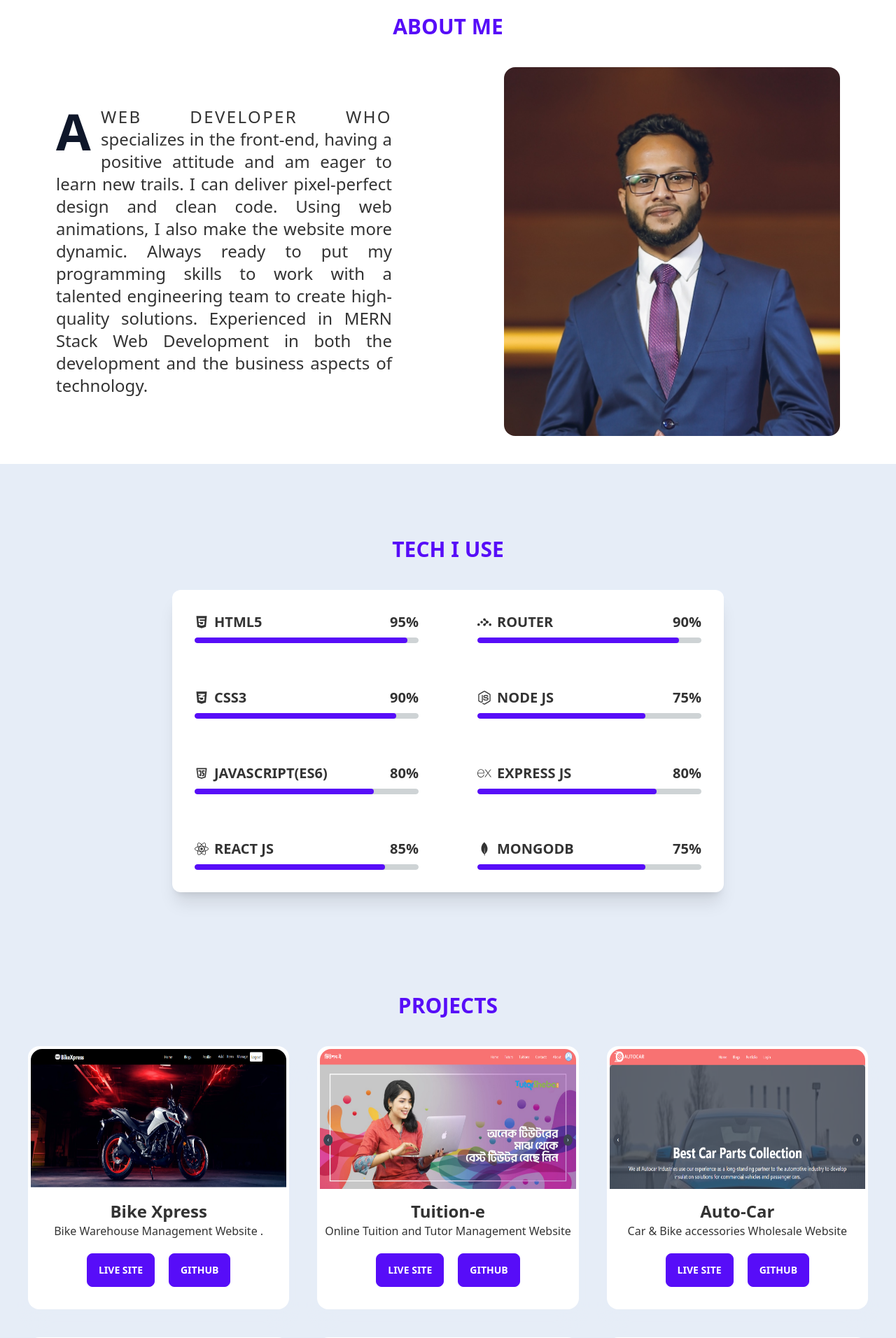
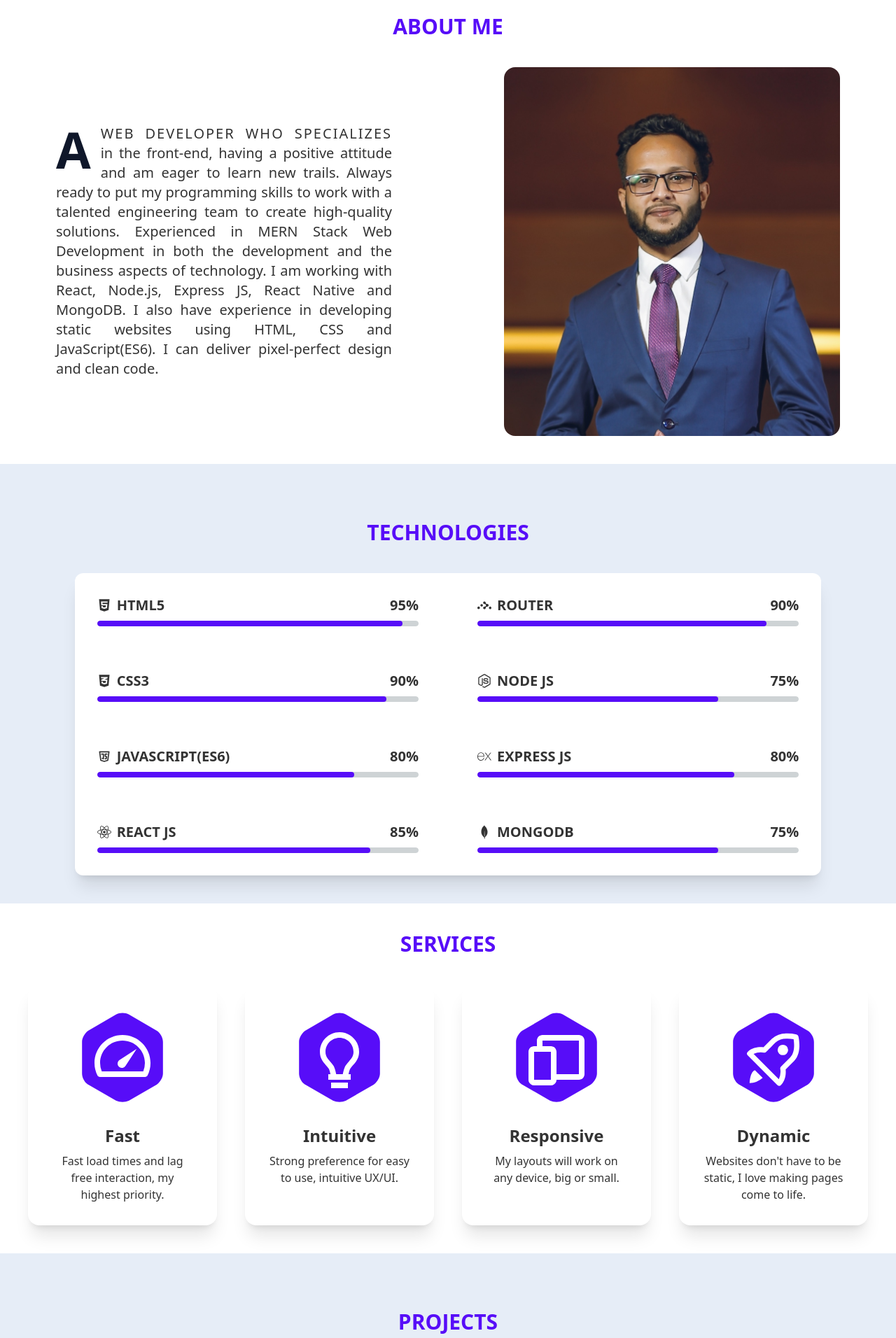
Before and after one commit to nafeescse/mern-portfolio, a React (Create React App) app: page / in a window 1280 px wide. Shown: the part 740-2652 px from the top of the page at 70% size. Built offline with nearby package versions, Linux system fonts and the light colour scheme.

Commit message:
almost done

```diff
--- a/package.json
+++ b/package.json
@@ -46,6 +46,7 @@
     ]
   },
   "devDependencies": {
+    "@iconify/react": "^3.2.2",
     "autoprefixer": "^10.4.7",
     "postcss": "^8.4.14",
     "tailwindcss": "^3.0.24"
--- a/src/components/About.js
+++ b/src/components/About.js
@@ -9,10 +9,10 @@ const About = () => {
             <p className='text-center text-3xl text-primary font-bold uppercase mt-10'>About Me</p>
             <div className='flex flex-col lg:flex-row my-10 items-center'>
                 <div className='w-5/6 lg:w-1/2 mx-auto order-2 lg:order-1'>
-                    <p className='lg:w-3/4 text-2xl m-auto text-justify py-5 first-line:uppercase first-line:tracking-widest
+                    <p className='lg:w-3/4 text-xl m-auto text-justify py-5 first-line:uppercase first-line:tracking-widest
   first-letter:text-7xl first-letter:font-bold first-letter:text-slate-900
   first-letter:mr-3 first-letter:float-left'>
-                        A web developer who specializes in the front-end, having a positive attitude and am eager to learn new trails. I can deliver pixel-perfect design and clean code. Using web animations, I also make the website more dynamic. Always ready to put my programming skills to work with a talented engineering team to create high-quality solutions. Experienced in MERN Stack Web Development in both the development and the business aspects of technology.
+                        A web developer who specializes in the front-end, having a positive attitude and am eager to learn new trails. Always ready to put my programming skills to work with a talented engineering team to create high-quality solutions. Experienced in MERN Stack Web Development in both the development and the business aspects of technology. I am working with React, Node.js, Express JS, React Native and MongoDB. I also have experience in developing static websites using HTML, CSS and JavaScript(ES6). I can deliver pixel-perfect design and clean code.
 
                     </p>
                 </div>
--- a/src/components/Hero.js
+++ b/src/components/Hero.js
@@ -22,13 +22,13 @@ const Hero = () => {
                     <p className='px-16 lg:pl-0 text-xl text-justify py-5'>Passionate about creating interactive applications and experienced in MERN Stack Web Development in both the development and the business aspects of technology.</p>
 
                     <div className='flex justify-center items-center my-5'>
-                        <button className="btn btn-primary mr-10 rounded-full text-white"><a target='_blank' href="https://drive.google.com/file/d/1S2azPzzz7atzwOPcdG8HMh-m-COM7Zwt/view" rel='noreferrer'>Resume</a></button>
+                        <button className="hover:bg-white hover:text-primary btn btn-primary mr-10 btn-sm rounded- text-white"><a target='_blank' href="https://drive.google.com/file/d/1S2azPzzz7atzwOPcdG8HMh-m-COM7Zwt/view" rel='noreferrer'>Resume</a></button>
                         <div>
-                            <button className="btn-accent w-10   text-white"><a rel='noreferrer' target='_blank' href="https://www.linkedin.com/in/abdur-rahman-nafees-a609a2218" class="home__social-icon"><img src={linkedin} alt="" /></a></button>
+                            <button className="btn-ghost w-8   text-white"><a rel='noreferrer' target='_blank' href="https://www.linkedin.com/in/abdur-rahman-nafees-a609a2218" class="home__social-icon"><img src={linkedin} alt="" /></a></button>
 
-                            <button className="w-10 mx-3 btn-accent   text-white"><a rel='noreferrer' target='_blank' href="https://github.com/nafeescse" class=" w-116"><img src={github} alt="" /></a></button>
+                            <button className="w-8 mx-3 btn-ghost   text-white"><a rel='noreferrer' target='_blank' href="https://github.com/nafeescse" class=" w-110"><img src={github} alt="" /></a></button>
 
-                            <button className="btn-accent w-10  text-white"><a href="https://www.facebook.com/nafeesbinz" target="_blank" rel="noreferrer"><img src={facebook} alt="" /></a></button>
+                            <button className="btn-ghost w-8  text-white"><a href="https://www.facebook.com/nafeesbinz" target="_blank" rel="noreferrer"><img src={facebook} alt="" /></a></button>
 
                         </div>
                     </div>
--- /dev/null
+++ b/src/components/Service.js
@@ -0,0 +1,71 @@
+import React from 'react';
+
+
+const Service = () => {
+    return (
+        <div>
+            <p className='text-center text-3xl text-primary font-bold uppercase mt-10'>Services</p>
+            <div className='grid grid-cols-1 sm:grid-cols-2 lg:grid-cols-4 gap-10 m-10'>
+                <div class="card  max-w-[320px] mx-auto bg-base-100 shadow-xl">
+                    <figure class="px-10 pt-10">
+                        <div class="avatar">
+                            <div class="w-32 mask mask-hexagon bg-primary">
+                                <svg xmlns="http://www.w3.org/2000/svg" aria-hidden="true" role="img" width="7em" height="7em" preserveAspectRatio="xMidYMid meet" viewBox="-4 0 28 20"><path fill="white" d="M12 4C6.486 4 2 8.486 2 14a9.89 9.89 0 0 0 1.051 4.445c.17.34.516.555.895.555h16.107c.379 0 .726-.215.896-.555A9.89 9.89 0 0 0 22 14c0-5.514-4.486-10-10-10zm7.41 13H4.59A7.875 7.875 0 0 1 4 14c0-4.411 3.589-8 8-8s8 3.589 8 8a7.875 7.875 0 0 1-.59 3z" /><path fill="white" d="M10.939 12.939a1.53 1.53 0 0 0 0 2.561a1.53 1.53 0 0 0 2.121-.44l3.962-6.038a.034.034 0 0 0 0-.035a.033.033 0 0 0-.045-.01l-6.038 3.962z" /></svg>
+                            </div>
+                        </div>
+                    </figure>
+                    <div class="card-body items-center text-center">
+                        <h2 class="card-title text-2xl">Fast</h2>
+                        <p>Fast load times and lag free interaction, my highest priority.</p>
+
+                    </div>
+                </div>
+                <div class="card  max-w-[320px] mx-auto bg-base-100 shadow-xl">
+                    <figure class="px-10 pt-10">
+                        <div class="avatar">
+                            <div class="w-32 mask mask-hexagon bg-primary">
+                                <svg xmlns="http://www.w3.org/2000/svg" aria-hidden="true" role="img" width="7em" height="7em" preserveAspectRatio="xMidYMid meet" viewBox="-4 0 28 18"><path fill="white" d="M9 20h6v2H9zm7.906-6.288C17.936 12.506 19 11.259 19 9c0-3.859-3.141-7-7-7S5 5.141 5 9c0 2.285 1.067 3.528 2.101 4.73c.358.418.729.851 1.084 1.349c.144.206.38.996.591 1.921H8v2h8v-2h-.774c.213-.927.45-1.719.593-1.925c.352-.503.726-.94 1.087-1.363zm-2.724.213c-.434.617-.796 2.075-1.006 3.075h-2.351c-.209-1.002-.572-2.463-1.011-3.08a20.502 20.502 0 0 0-1.196-1.492C7.644 11.294 7 10.544 7 9c0-2.757 2.243-5 5-5s5 2.243 5 5c0 1.521-.643 2.274-1.615 3.413c-.373.438-.796.933-1.203 1.512z" /></svg>
+                            </div>
+                        </div>
+                    </figure>
+                    <div class="card-body items-center text-center">
+                        <h2 class="card-title text-2xl">Intuitive</h2>
+                        <p>Strong preference for easy to use, intuitive UX/UI.</p>
+
+                    </div>
+                </div>
+                <div class="card  max-w-[320px] mx-auto bg-base-100 shadow-xl">
+                    <figure class="px-10 pt-10">
+                        <div class="avatar">
+                            <div class="w-32 mask mask-hexagon bg-primary">
+                                <svg xmlns="http://www.w3.org/2000/svg" aria-hidden="true" role="img" width="7em" height="7em" preserveAspectRatio="xMidYMid meet" viewBox="-4 0 28 18"><path fill="white" d="M20 3H7c-1.103 0-2 .897-2 2v2H4c-1.103 0-2 .897-2 2v10c0 1.103.897 2 2 2h6c1.103 0 2-.897 2-2h8c1.103 0 2-.897 2-2V5c0-1.103-.897-2-2-2zM9.997 19H4V9h6l-.003 10zm10-2H12V9c0-1.103-.897-2-2-2H7V5h13l-.003 12z" /></svg>
+                            </div>
+                        </div>
+                    </figure>
+                    <div class="card-body items-center text-center">
+                        <h2 class="card-title text-2xl">Responsive</h2>
+                        <p>My layouts will work on any device, big or small.</p>
+
+                    </div>
+                </div>
+                <div class="card  max-w-[320px] mx-auto bg-base-100 shadow-xl">
+                    <figure class="px-10 pt-10">
+                        <div class="avatar">
+                            <div class="w-32 mask mask-hexagon bg-primary">
+                                <svg xmlns="http://www.w3.org/2000/svg" aria-hidden="true" role="img" width="7em" height="7em" preserveAspectRatio="xMidYMid meet" viewBox="-5 0 30 18"><path fill="white" d="M20.92 2.38A15.72 15.72 0 0 0 17.5 2a8.26 8.26 0 0 0-6 2.06Q9.89 5.67 8.31 7.27c-1.21-.13-4.08-.2-6 1.74a1 1 0 0 0 0 1.41l11.3 11.32a1 1 0 0 0 1.41 0c1.95-2 1.89-4.82 1.77-6l3.21-3.2c3.19-3.19 1.74-9.18 1.68-9.43a1 1 0 0 0-.76-.73zm-2.36 8.75L15 14.67a1 1 0 0 0-.27.9a6.81 6.81 0 0 1-.54 3.94L4.52 9.82a6.67 6.67 0 0 1 4-.5A1 1 0 0 0 9.39 9s1.4-1.45 3.51-3.56A6.61 6.61 0 0 1 17.5 4a14.51 14.51 0 0 1 2.33.2c.24 1.43.62 5.04-1.27 6.93z" /><circle cx="15.73" cy="8.3" r="2" fill="white" /><path fill="white" d="M5 16c-2 1-2 5-2 5a7.81 7.81 0 0 0 5-2z" /></svg>
+                            </div>
+                        </div>
+                    </figure>
+                    <div class="card-body items-center text-center">
+                        <h2 class="card-title text-2xl">Dynamic</h2>
+                        <p>Websites don't have to be static, I love making pages come to life.</p>
+
+                    </div>
+                </div>
+
+            </div>
+        </div>
+    );
+};
+
+export default Service;
--- a/src/components/Skills.js
+++ b/src/components/Skills.js
@@ -8,11 +8,11 @@ import { SiReactrouter, SiExpress, SiMongodb } from 'react-icons/si';
 const Skills = () => {
     return (
 
-        <div id='skills' className='flex flex-col items-center py-10 bg-secondary py-16'>
-            <p className='text-center text-3xl text-primary font-bold uppercase my-10'>TECH I USE</p>
-            <div className='grid grid-cols-1 md:grid-cols-2 gap-5 bg-accent shadow-xl rounded-xl'>
-                <div>
-                    <div className="card w-96 bg-base-100">
+        <div id='skills' className='flex flex-col items-center py-10 bg-secondary'>
+            <p className='text-center text-3xl text-primary font-bold uppercase my-10'>Technologies</p>
+            <div className='grid grid-cols-1 md:grid-cols-2 gap-5 bg-accent shadow-xl rounded-xl w-5/6'>
+
+                <div className="card w-full bg-base-100">
                     <div className="card-body transition ease-in-out delay-50  hover:-translate-y-5 hover:scale-110 duration-300 overflow-visible hover:bg-secondary">
                         <div className='card-title flex justify-between'><h2 className="flex items-center"> <FaHtml5 className='mr-2'></FaHtml5>HTML5</h2>
                             <h2 className="">95%</h2></div>
@@ -39,9 +39,9 @@ const Skills = () => {
 
                 </div>
 
-                </div>
-                <div>
-                    <div className="card w-96 bg-base-100">
+
+
+                <div className="card w-full bg-base-100">
                     <div className="card-body transition ease-in-out delay-50  hover:-translate-y-5 hover:scale-110 duration-300 overflow-visible hover:bg-secondary">
                         <div className='card-title flex justify-between'><h2 className="flex items-center"> <SiReactrouter className='mr-2'></SiReactrouter>ROUTER</h2>
                             <h2 className="">90%</h2></div>
@@ -70,10 +70,6 @@ const Skills = () => {
                 </div>
 
 
-
-
-
-                </div>
             </div>
         </div>
     );
--- a/src/pages/Home.js
+++ b/src/pages/Home.js
@@ -4,6 +4,7 @@ import ContactMe from '../components/ContactMe';
 import Footer from '../components/Footer';
 import Hero from '../components/Hero';
 import Projects from '../components/Projects';
+import Service from '../components/Service';
 import Skills from '../components/Skills';
 
 const Home = () => {
@@ -12,6 +13,7 @@ const Home = () => {
             <Hero></Hero>
             <About></About>
             <Skills></Skills>
+            <Service></Service>
             <Projects></Projects>
             <ContactMe></ContactMe>
             <Footer></Footer>
```
Also changed, not shown: public/index.html (+4 -4 lines), 1 other file (tests, documents, lock files or other folders). Lines whose indentation alone changed are shown as unchanged.
